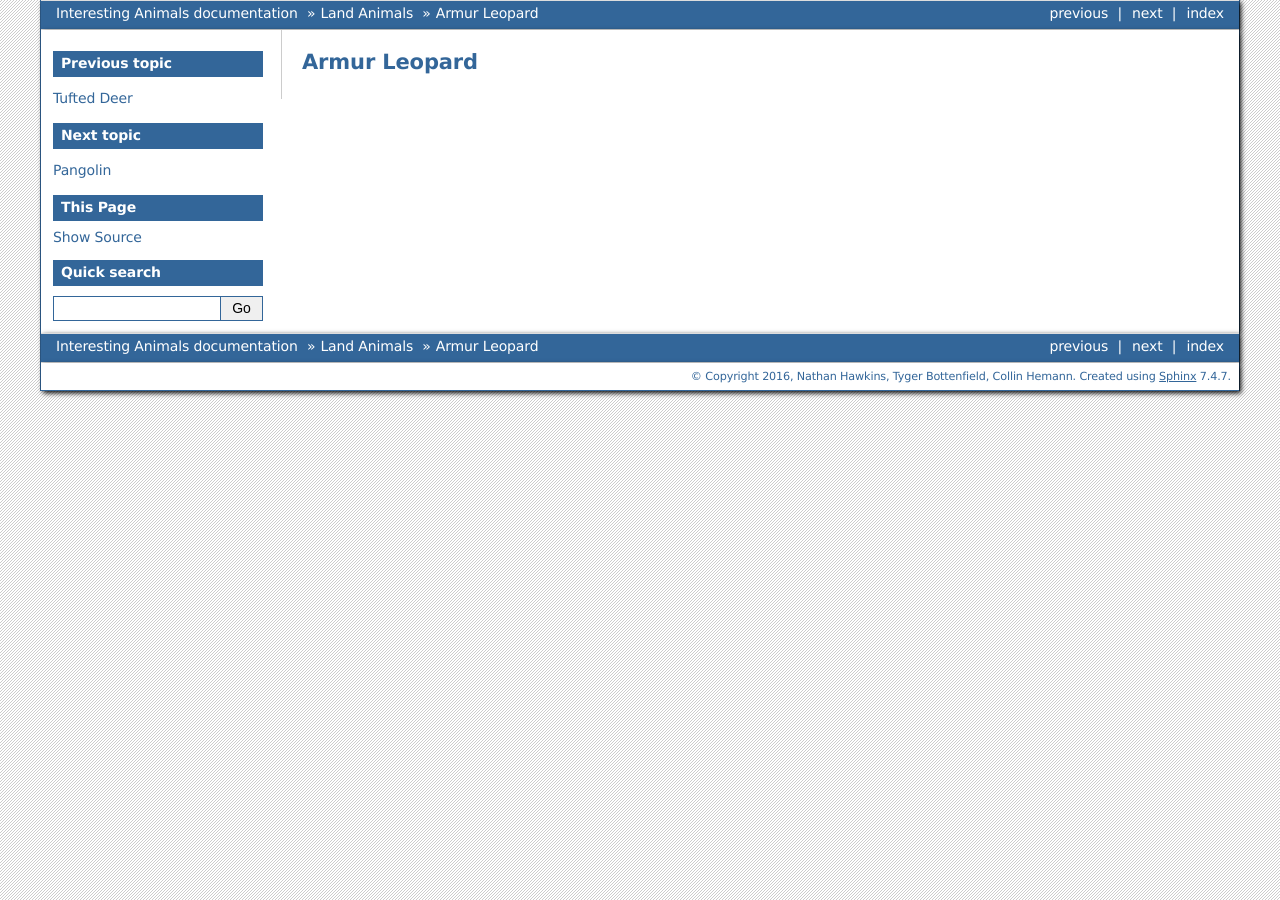
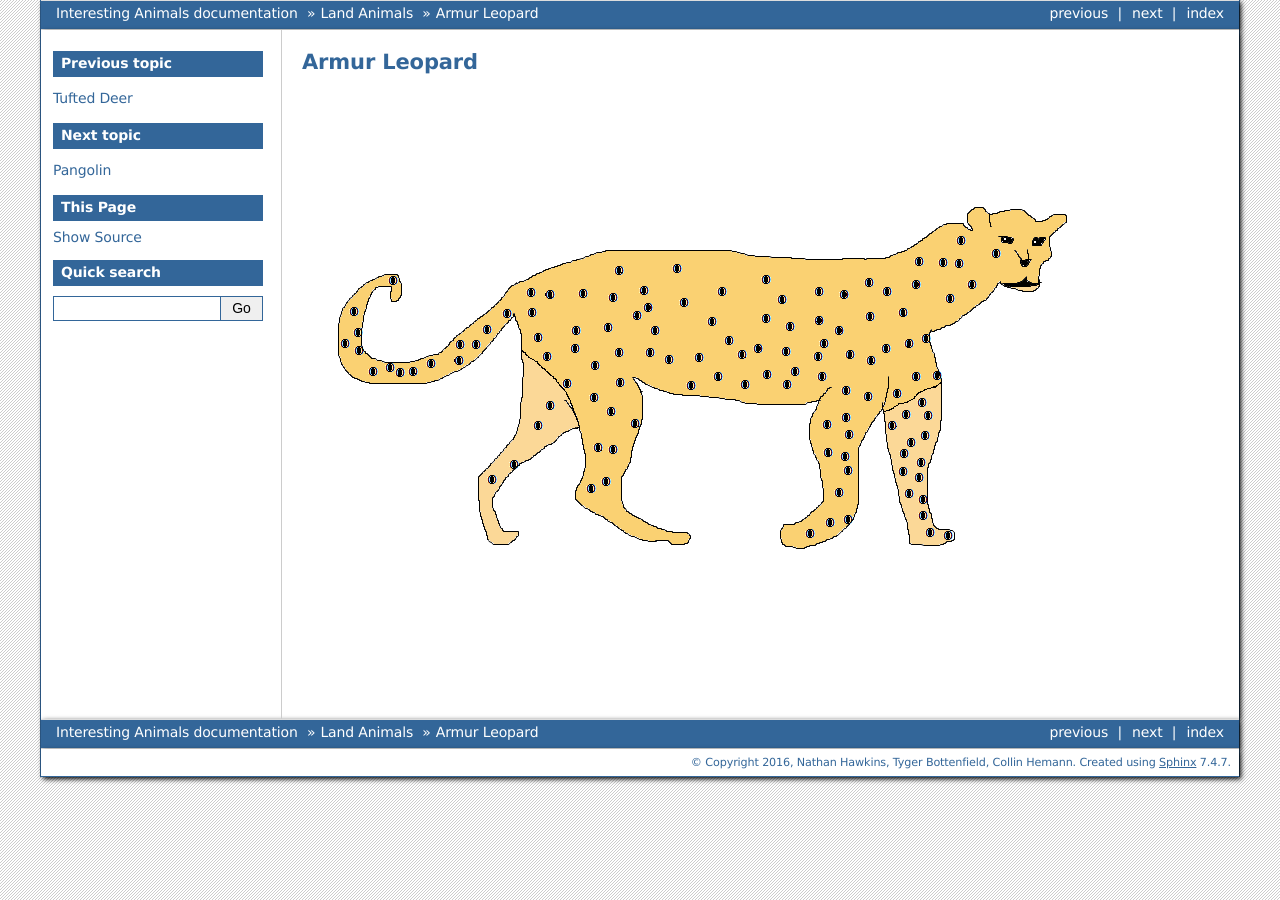
Before and after one commit to tbottenfield/interesting_animals, a Sphinx documentation site: the page built from source/land_animals/armur_leopard/armur_leopard.rst, in a window 1280 px wide. Built offline with Sphinx 7.4.7, drawn with Linux system fonts in a browser that asks for light colours.

Commit message:
Finished photos for armur leopard and tufted deer

```diff
--- a/source/aquatic_animals/flying_fish/flying_fish.rst
+++ b/source/aquatic_animals/flying_fish/flying_fish.rst
@@ -4,7 +4,7 @@ Flying Fish
 "This is a introductory quote from the text."
 ---------------------------------------------
 
-.. image:: ../../flying_fish.jpg
+.. image:: flying_fish.jpg
    :height: 400px
    :width: 500px
    :align: center
--- a/source/land_animals/armur_leopard/armur_leopard.rst
+++ b/source/land_animals/armur_leopard/armur_leopard.rst
@@ -1,2 +1,4 @@
 Armur Leopard
 =============
+
+.. image:: armur_leopard.png
```
Also changed, not shown: source/land_animals/armur_leopard/armur_leopard.png.
